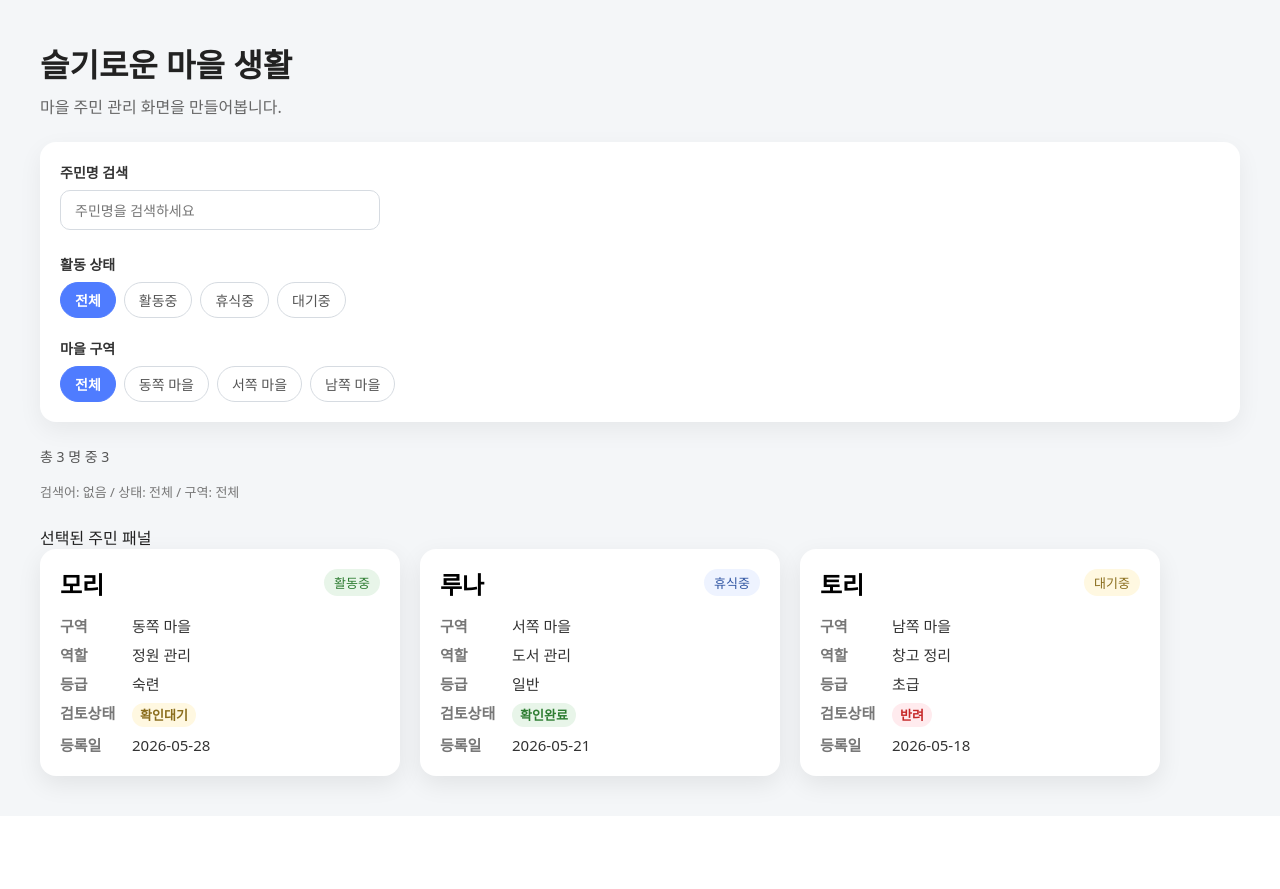
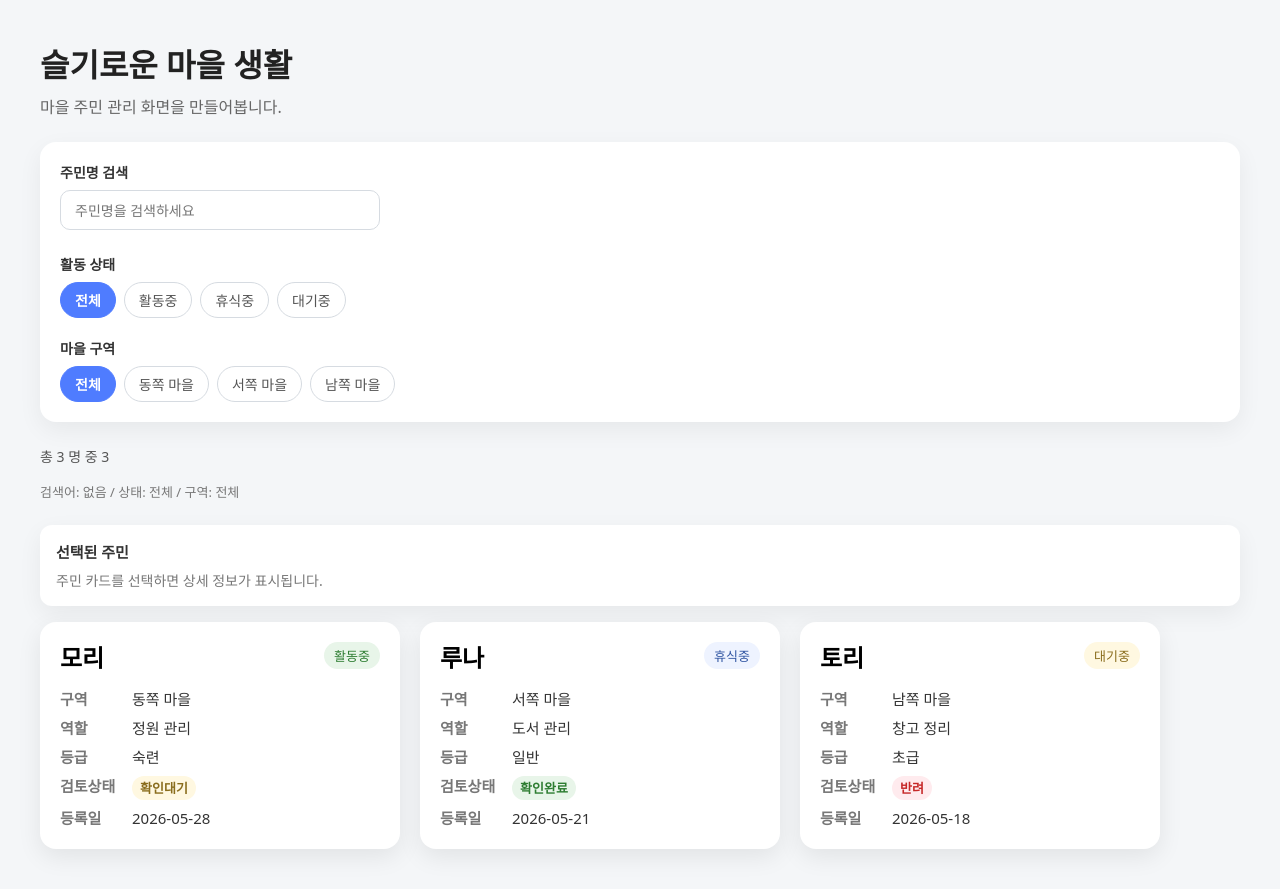
Before and after one commit to JEON-DONG-HEE/wise-village-life, a React (Vite) app: page / in a window 1280 px wide. Before the commit the page ends 816 px from the top, so only its background shows below. Built offline with nearby package versions, Linux system fonts and the light colour scheme.

Commit message:
선택패널 컴포넌트 분리 완료

```diff
--- a/src/App.tsx
+++ b/src/App.tsx
@@ -98,60 +98,10 @@ function App() {
         onResetFilters={handleResetFilters}
       />
 
-      <SeletedResidentPanel />
-
-      {/* <div className="selected-resident">
-        <div className="selected-resident__header">
-          <strong>선택된 주민</strong>
-
-          {selectedResident && (
-            <button type="button" onClick={handleClearSelectedResident}>
-              선택 해제
-            </button>
-          )}
-        </div>
-
-        {selectedResident ? (
-          <div className="selected-resident__name">{selectedResident.name}</div>
-        ) : (
-          <p className="selected-resident__empty">
-            주민 카드를 선택하면 상세 정보가 표시됩니다.
-          </p>
-        )}
-
-        {selectedResident && (
-          <div className="selected-resident__detail">
-            <p className="selected-resident__info-row">
-              <span className="selected-resident__label">구역</span>
-              <span>{selectedResident.area}</span>
-            </p>
-            <p className="selected-resident__info-row">
-              <span className="selected-resident__label">역할</span>
-              <span>{selectedResident.role}</span>
-            </p>
-            <p className="selected-resident__info-row">
-              <span className="selected-resident__label">상태</span>
-              <span
-                className={`status-badge ${getStatusClassName(selectedResident.status)}`}
-              >
-                {selectedResident.status}
-              </span>
-            </p>
-            <p className="selected-resident__info-row">
-              <span className="selected-resident__label">검토상태</span>
-              <span
-                className={`review-badge ${getReviewClassName(selectedResident.reviewStatus)}`}
-              >
-                {selectedResident.reviewStatus}
-              </span>
-            </p>
-            <p className="selected-resident__info-row">
-              <span className="selected-resident__label">등록일</span>
-              <span>{selectedResident.registeredAt}</span>
-            </p>
-          </div>
-        )}
-      </div> */}
+      <SeletedResidentPanel
+        selectedResident={selectedResident}
+        onClearSelectedResident={handleClearSelectedResident}
+      />
 
       {filteredResidents.length > 0 ? (
         <ResidentList
--- a/src/components/SeletedResidentPanel.tsx
+++ b/src/components/SeletedResidentPanel.tsx
@@ -1,5 +1,72 @@
-function SeletedResidentPanel() {
-  return <div className="seleted-resident">선택된 주민 패널</div>;
+import type { Resident } from "../types/resident";
+import {
+  getReviewClassName,
+  getStatusClassName,
+} from "../utils/residentClassName";
+
+type SelectedResidentPanelProps = {
+  selectedResident: Resident | undefined;
+  onClearSelectedResident: () => void;
+};
+
+function SeletedResidentPanel({
+  selectedResident,
+  onClearSelectedResident,
+}: SelectedResidentPanelProps) {
+  return (
+    <div className="selected-resident">
+      <div className="selected-resident__header">
+        <strong>선택된 주민</strong>
+
+        {selectedResident && (
+          <button type="button" onClick={onClearSelectedResident}>
+            선택 해제
+          </button>
+        )}
+      </div>
+
+      {selectedResident ? (
+        <div className="selected-resident__name">{selectedResident.name}</div>
+      ) : (
+        <p className="selected-resident__empty">
+          주민 카드를 선택하면 상세 정보가 표시됩니다.
+        </p>
+      )}
+
+      {selectedResident && (
+        <div className="selected-resident__detail">
+          <p className="selected-resident__info-row">
+            <span className="selected-resident__label">구역</span>
+            <span>{selectedResident.area}</span>
+          </p>
+          <p className="selected-resident__info-row">
+            <span className="selected-resident__label">역할</span>
+            <span>{selectedResident.role}</span>
+          </p>
+          <p className="selected-resident__info-row">
+            <span className="selected-resident__label">상태</span>
+            <span
+              className={`status-badge ${getStatusClassName(selectedResident.status)}`}
+            >
+              {selectedResident.status}
+            </span>
+          </p>
+          <p className="selected-resident__info-row">
+            <span className="selected-resident__label">검토상태</span>
+            <span
+              className={`review-badge ${getReviewClassName(selectedResident.reviewStatus)}`}
+            >
+              {selectedResident.reviewStatus}
+            </span>
+          </p>
+          <p className="selected-resident__info-row">
+            <span className="selected-resident__label">등록일</span>
+            <span>{selectedResident.registeredAt}</span>
+          </p>
+        </div>
+      )}
+    </div>
+  );
 }
 
 export default SeletedResidentPanel;
```
